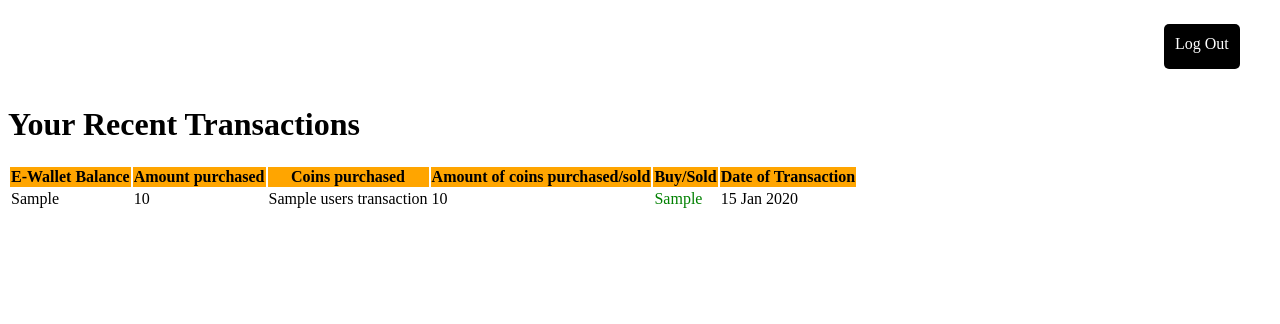
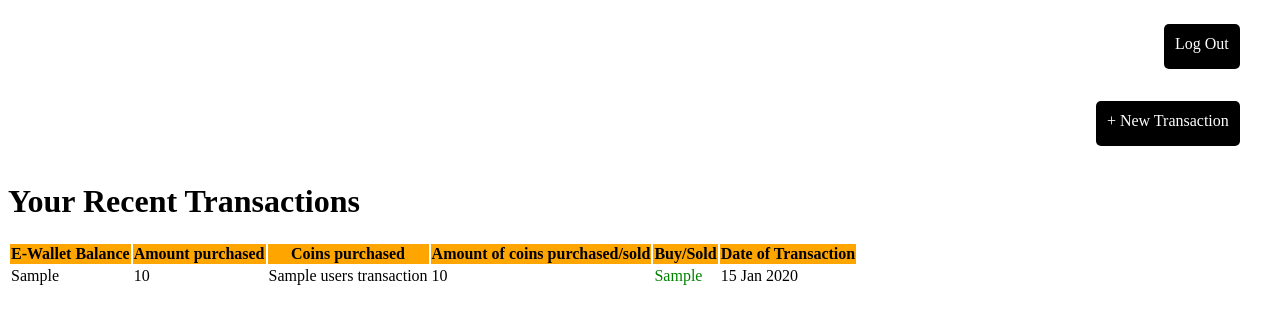
Before and after one commit to mozeezy/cryptonite, a Node server app: template express-backend/views/user_transaction.ejs in a window 1280 px wide. Shown: the top 324 px of the page. Run offline with Node 20, Linux system fonts and the light colour scheme; the visitor is signed in with stand-in values (Sample User, id 1); the template is opened without the code that fills it: most values are stand-ins (such as "Sample title", 1, 10 or a date in 2020).

Commit message:
add a transaction button that leads to the transaction routes

```diff
--- /dev/null
+++ b/express-backend/views/_new_transaction.ejs
@@ -0,0 +1,32 @@
+<nav
+  style="
+    padding: 1rem;
+    display: flex;
+    justify-content: space-between;
+  "
+>
+  <ul
+    style="
+      display: flex;
+      justify-content: center;
+      margin: 0 auto;
+      align-items: center;
+      height: 45px;
+    "
+  >
+  </ul>
+
+  <a
+    class="logout-text"
+    href="/api/transactions/new-transaction"
+    style="
+      background-color: black;
+      border-radius: 5px;
+      padding: 0.7rem;
+      margin-right: 1rem;
+      color: white;
+      text-decoration: none;
+    "
+    >+ New Transaction</a
+  >
+</nav>
--- a/express-backend/views/user_transaction.ejs
+++ b/express-backend/views/user_transaction.ejs
@@ -8,6 +8,7 @@
   </head>
   <body>
     <%- include('./_nav.ejs')%>
+    <%- include('./_new_transaction.ejs')%>
     <main>
       <h1>Your Recent Transactions</h1>
       <table>
```
